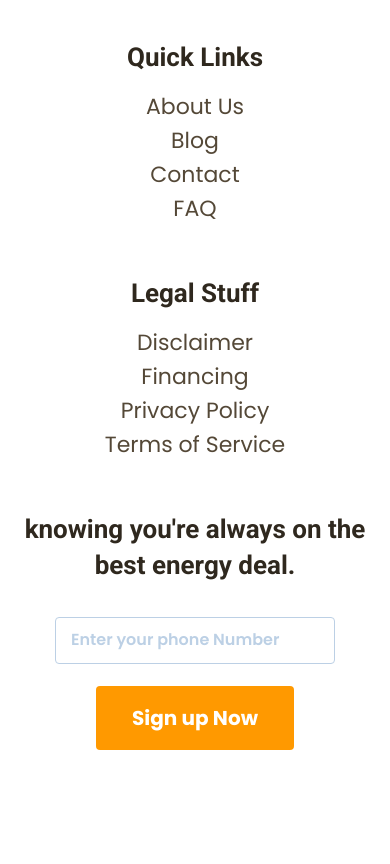
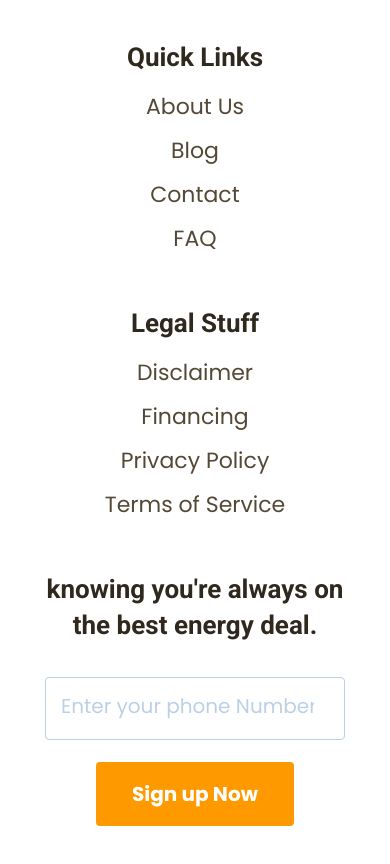
Before and after one commit to MaksimZubrytski/introductory-task, a website: page index.html in a window 390 px wide. Shown: the part 4170-5034 px from the top of the page. Before the commit the page ends 5001 px from the top, so only its background shows below. Drawn offline with nearby package versions, Linux system fonts and the light colour scheme; files that its build step writes are made by us from their sources.

Commit message:
feat: update adaptiv layout in footer

```diff
--- a/index.html
+++ b/index.html
@@ -302,7 +302,7 @@
         <div class="footer__container">
           <h6 class="h6 footer__title">knowing you're always on the best energy deal.</h6>
           <form class="footer__form">
-            <input type="email" class="footer__input" placeholder="Enter your phone Number" />
+            <input type="number" class="footer__input" placeholder="Enter your phone Number" />
             <button class="button footer__button">Sign up Now</button>
           </form>
         </div>
--- a/sass/layout/_footer.scss
+++ b/sass/layout/_footer.scss
@@ -111,7 +111,12 @@
     @include screen("tablet") {
       min-width: 100%;
       margin-top: 20px;
+      padding: 0 50px;
       @include font($size: 2.6rem, $height: 3.6rem, $weight: 700);
+    }
+
+    @include screen("mobile-large") {
+      padding: 0 15px;
     }
   }
 
@@ -125,6 +130,12 @@
 
     @include screen("mobile-large") {
       margin-top: 15px;
+    }
+  }
+
+  &__item {
+    @include screen("tablet") {
+      margin-top: 10px;
     }
   }
 
@@ -157,13 +168,25 @@
     border: 1px solid $border-color;
     border-radius: 4px;
 
+    @include screen("tablet") {
+      max-width: 400px;
+      width: 400px;
+      padding: 20px 15px;
+    }
+
     @include screen("mobile-large") {
-      max-width: 280px;
+      max-width: 400px;
+      width: 300px;
+      padding: 20px 15px;
     }
 
     &::placeholder {
       @include font($size: 1.6rem, $height: 2.8rem, $weight: 600);
-      color: #bcd0e5;
+      color: $border-color;
+
+      @include screen("tablet") {
+        @include font($size: 2.0rem, $height: 3.2rem, $weight: 400);
+      }
     }
   }
 
```
